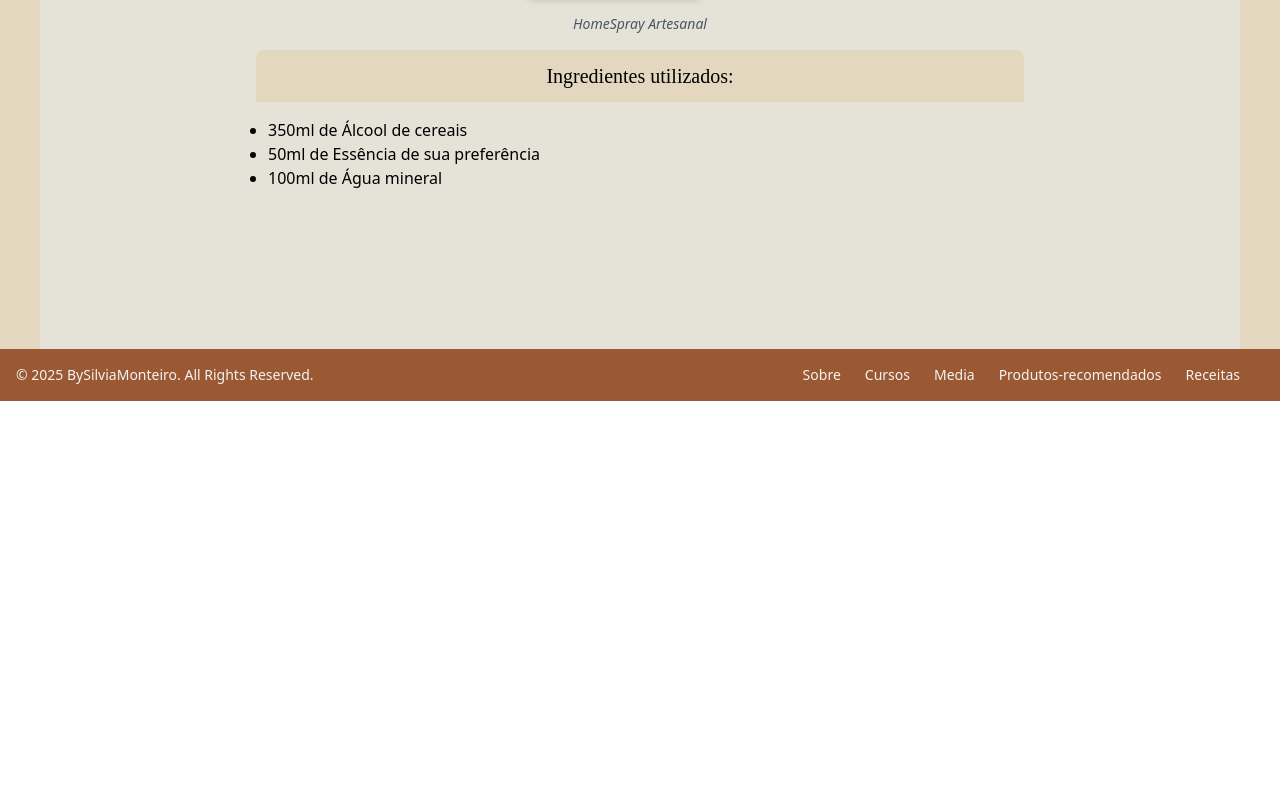
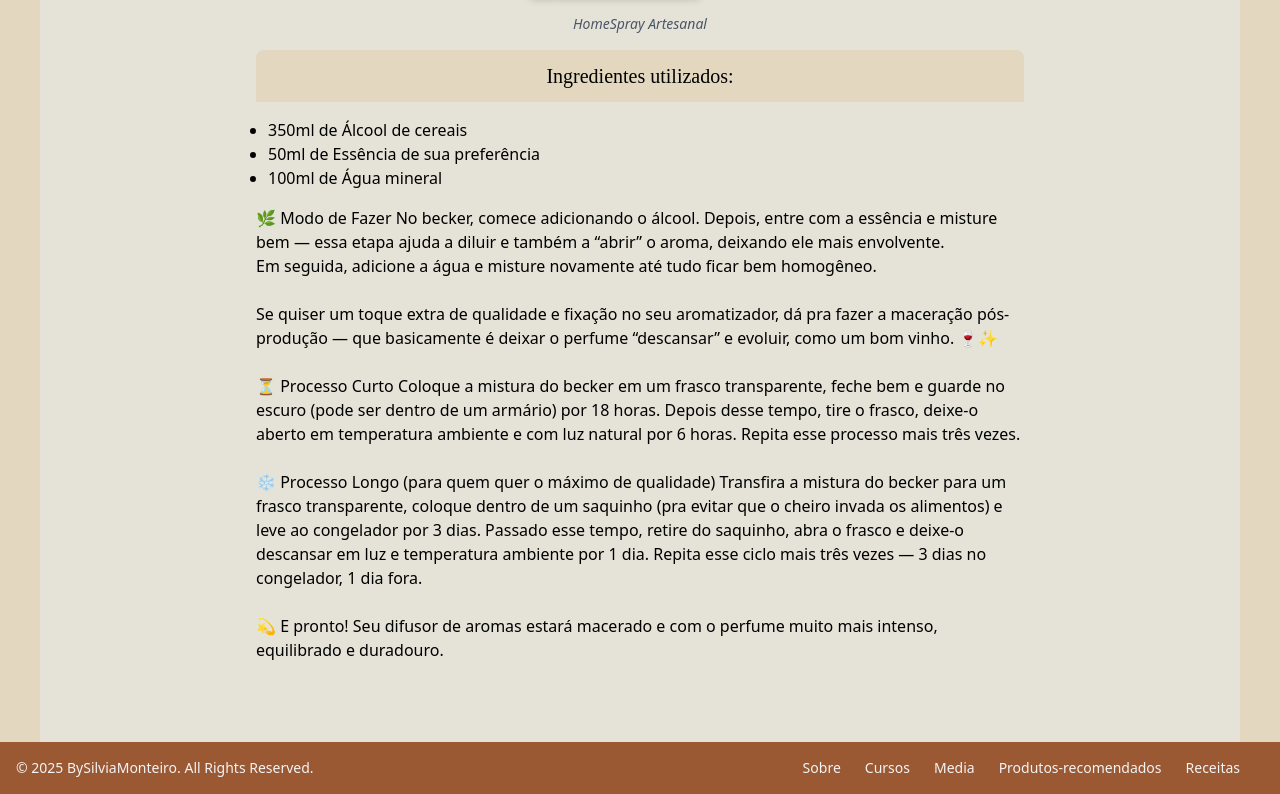
Before and after one commit to vitorreisler/paginas, a Next.js app: page /rotas/receitas/homespray in a window 1280 px wide. Shown: the part 399-1193 px from the top of the page. Before the commit the page ends 800 px from the top, so only its background shows below. Built offline with nearby package versions, Linux system fonts and the light colour scheme; a web font is replaced by a local one.

Commit message:
melhorei a receita do difusor

```diff
--- a/src/pages/rotas/receitas/homespray.jsx
+++ b/src/pages/rotas/receitas/homespray.jsx
@@ -36,9 +36,32 @@ const HomeSpray = () => {
         </h2>
         <ul className="py-4 px-3 list-disc" aria-label="Lista de ingredientes">
           <li itemProp="itemListElement">350ml de Álcool de cereais</li>
-          <li itemProp="itemListElement">50ml de Essência de sua preferência</li>
+          <li itemProp="itemListElement">
+            50ml de Essência de sua preferência
+          </li>
           <li itemProp="itemListElement">100ml de Água mineral</li>
         </ul>
+        <p>
+          🌿 Modo de Fazer No becker, comece adicionando o álcool. Depois, entre
+          com a essência e misture bem — essa etapa ajuda a diluir e também a
+          “abrir” o aroma, deixando ele mais envolvente. <br /> Em seguida, adicione a
+          água e misture novamente até tudo ficar bem homogêneo.<br /><br /> Se quiser um toque extra de qualidade e
+          fixação no seu aromatizador, dá pra fazer a maceração pós-produção —
+          que basicamente é deixar o perfume “descansar” e evoluir, como um bom
+          vinho. 🍷✨<br /><br /> ⏳ Processo Curto Coloque a mistura do becker em um frasco
+          transparente, feche bem e guarde no escuro (pode ser dentro de um
+          armário) por 18 horas. Depois desse tempo, tire o frasco, deixe-o
+          aberto em temperatura ambiente e com luz natural por 6 horas. Repita
+          esse processo mais três vezes. <br /><br />❄️ Processo Longo (para quem quer o
+          máximo de qualidade) Transfira a mistura do becker para um frasco
+          transparente, coloque dentro de um saquinho (pra evitar que o cheiro
+          invada os alimentos) e leve ao congelador por 3 dias. Passado esse
+          tempo, retire do saquinho, abra o frasco e deixe-o descansar em luz e
+          temperatura ambiente por 1 dia. Repita esse ciclo mais três vezes — 3
+          dias no congelador, 1 dia fora.<br /><br /> 💫 E pronto! Seu difusor de aromas
+          estará macerado e com o perfume muito mais intenso, equilibrado e
+          duradouro.
+        </p>
       </section>
 
       {/* Seção de propriedades */}
@@ -47,8 +70,7 @@ const HomeSpray = () => {
         itemProp="step"
         itemScope
         itemType="https://schema.org/HowToStep"
-      >
-      </section>
+      ></section>
     </div>
   );
 };
```
